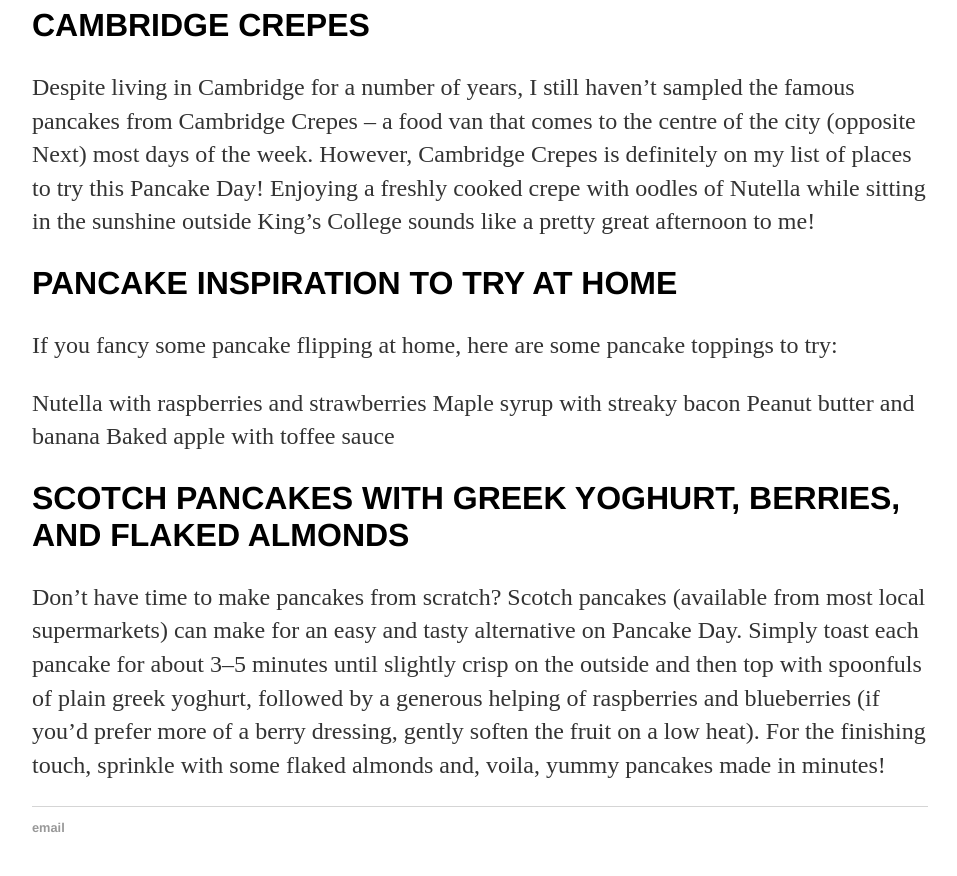
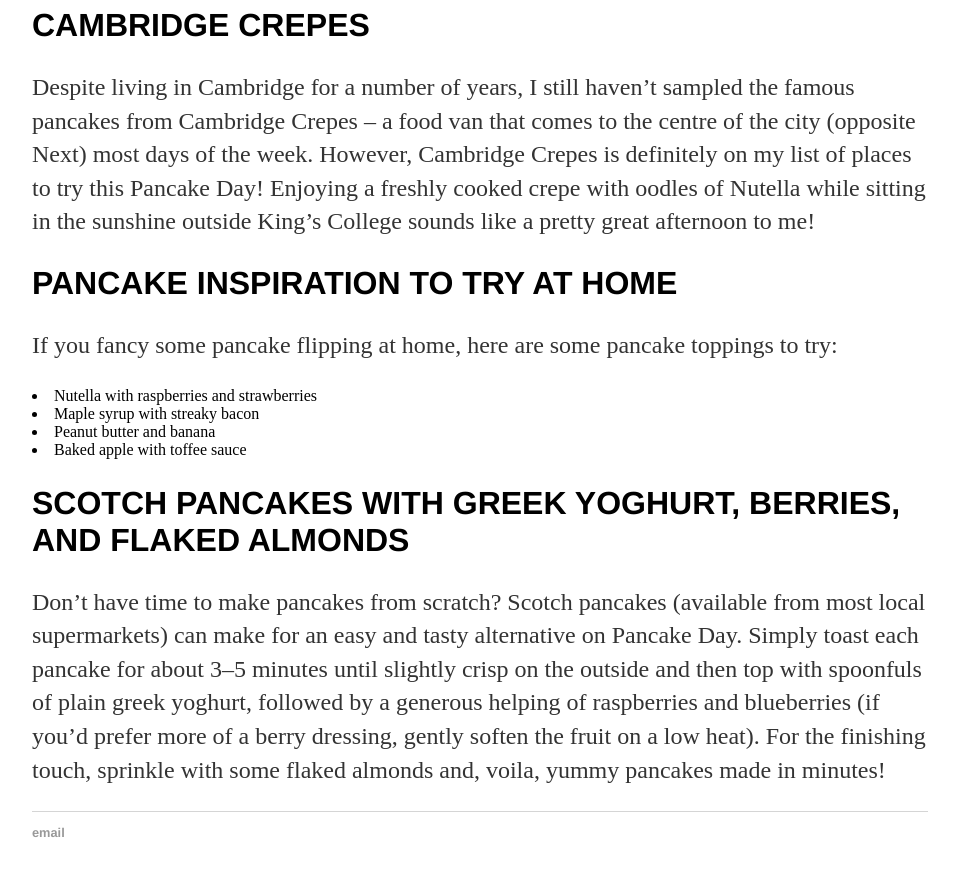
Before and after one commit to dwj26/dwj26.github.io, a Jekyll site: the page built from placestoeatanddrink/_posts/2018-02-10-where-to-go-for-pancakes-in-cambridge.md, in a window 1280 px wide and 900 px high, scrolled down 1653 px. Shown: the top 876 px of the window, without its empty margins (160-1117 px from the left). Built offline with Jekyll 4.4.1, drawn with Linux system fonts in a browser that asks for light colours.

```diff
--- a/placestoeatanddrink/_posts/2018-02-10-where-to-go-for-pancakes-in-cambridge.md
+++ b/placestoeatanddrink/_posts/2018-02-10-where-to-go-for-pancakes-in-cambridge.md
@@ -27,10 +27,10 @@ Despite living in Cambridge for a number of years, I still haven’t sampled the
 <h2>PANCAKE INSPIRATION TO TRY AT HOME</h2>
 If you fancy some pancake flipping at home, here are some pancake toppings to try:
 
-Nutella with raspberries and strawberries
-Maple syrup with streaky bacon
-Peanut butter and banana
-Baked apple with toffee sauce
+<li>Nutella with raspberries and strawberries</li>
+<li>Maple syrup with streaky bacon </li>
+<li>Peanut butter and banana</li>
+<li>Baked apple with toffee sauce </li>
 
 <h2>SCOTCH PANCAKES WITH GREEK YOGHURT, BERRIES, AND FLAKED ALMONDS</h2>
 Don’t have time to make pancakes from scratch? Scotch pancakes (available from most local supermarkets) can make for an easy and tasty alternative on Pancake Day. Simply toast each pancake for about 3–5 minutes until slightly crisp on the outside and then top with spoonfuls of plain greek yoghurt, followed by a generous helping of raspberries and blueberries (if you’d prefer more of a berry dressing, gently soften the fruit on a low heat). For the finishing touch, sprinkle with some flaked almonds and, voila, yummy pancakes made in minutes!
```
